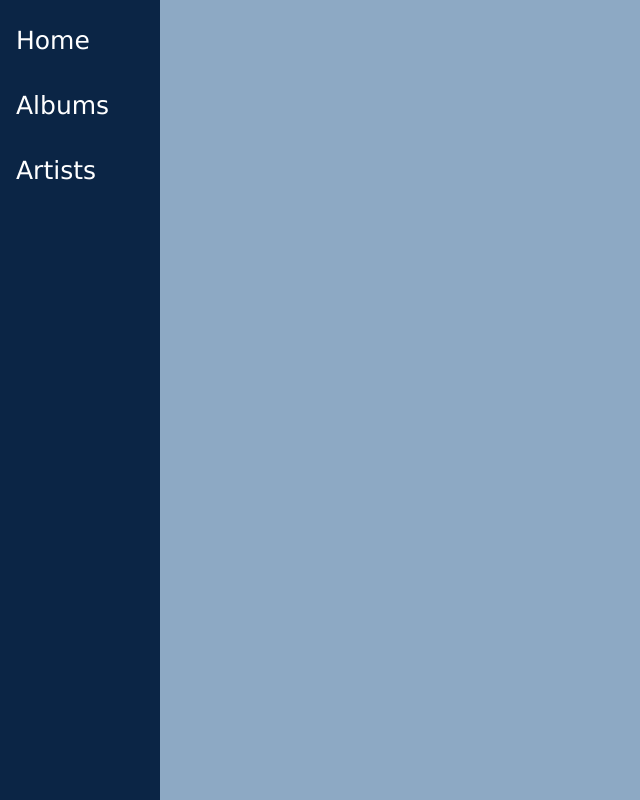
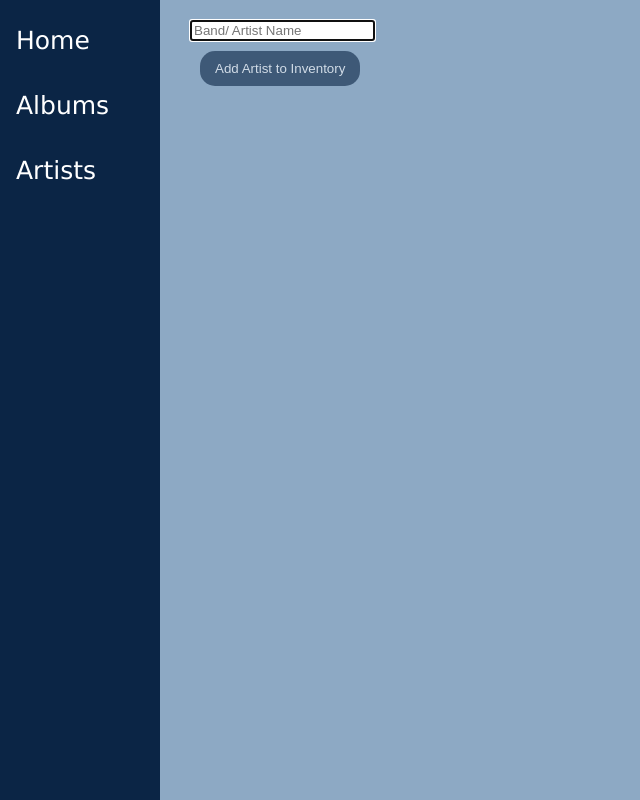
Before and after one commit to asliay/codeclan_pythonproject_week5, a Flask app: page /artists/new in a window 1280 px wide. Shown: the whole page, without its empty margins (0-640 px from the left). Run offline with Flask 2, Linux system fonts and the light colour scheme.

Commit message:
NEW/CREATE on artists route, SHOW on albums route and some CSS

```diff
--- a/controllers/artist_controller.py
+++ b/controllers/artist_controller.py
@@ -1,11 +1,10 @@
-from flask import Flask, Blueprint, render_template
+from flask import Flask, Blueprint, render_template, redirect, request
 from models.artist import Artist
 import repositories.artist_repository as artist_repository
 import repositories.album_repository as album_repository
 # import repositories.label_repository as label_repository
 
 artists_blueprint = Blueprint("artists", __name__)
-
 
 # Artists page showing list of Artists in stock
 @artists_blueprint.route("/artists")
@@ -20,6 +19,21 @@ def artists():
 def new_artist():
     return render_template("artists/new.html")
 
+# CREATE
+# POST "/artists"
+@artists_blueprint.route("/artists", methods=['POST'])
+def create_artist():
+    name = request.form['artist-name']
+    artist = Artist(name)
+    artist_repository.save(artist)
+    return redirect("/artists")
+
+# EDIT
+# GET "/albums/<id>/edit"
+
+# UPDATE
+# PUT "albums/<id>"
+
 
 # Albums by a specific Artist
 @artists_blueprint.route("/artists/<id>")
--- a/models/album.py
+++ b/models/album.py
@@ -8,8 +8,8 @@ class Album:
         self.cost_price = cost_price
         self.release_year = release_year
         # self.cover_art = cover_art
+        self.stock = stock
         self.label = label
-        self.stock = stock
         self.id = id
 
 
--- a/repositories/album_repository.py
+++ b/repositories/album_repository.py
@@ -35,7 +35,7 @@ def select(id):
     result = run_sql(sql, values)[0]
     if result is not None:
         artist = artist_repository.select(result['artist_id'])
-        album = Album(result['title'], artist, result['genre'], result['price'], result['cost_price'], result['release_year'], result['label'], result['id'])
+        album = Album(result['title'], artist, result['genre'], result['price'], result['cost_price'], result['release_year'], result['stock'], result['label'], result['id'])
     return album
 
 
--- a/static/style.css
+++ b/static/style.css
@@ -65,6 +65,10 @@ button {
   padding: 10px 15px;
 }
 
+.submit-button {
+  margin: 10px;
+}
+
 button:hover {
   opacity: 1;
 }
--- a/templates/albums/new.html
+++ b/templates/albums/new.html
@@ -14,7 +14,7 @@
     <div>
         <select name="artist_id" id="artist_id">
             <option value="">Choose Artist</option>
-            {% for artist in artists %}
+            {% for artist in artists|sort(attribute="name") %}
                 <option value="{{ artist.id }}">{{ artist.name }}</option>
             {% endfor %}
         </select>
@@ -69,7 +69,7 @@
                placeholder="Initial Stock Order"
                required>
     </div>
-    <button type="submit">Add Album to Stock</button>
+    <button class="submit-button" type="submit">Add Album to Inventory</button>
 </form>
 
 {% endblock content %}
--- a/templates/artists/index.html
+++ b/templates/artists/index.html
@@ -9,7 +9,7 @@
     <tr>
         <th>Name</th>
     </tr>
-    {% for artist in artists %}
+    {% for artist in artists|sort(attribute="name") %}
     <tr>
         <td><a href="/artists/{{artist.id}}">{{ artist.name }}</a></td>
     </tr>
--- a/templates/artists/new.html
+++ b/templates/artists/new.html
@@ -2,7 +2,17 @@
 
 {% block content %}
 
-<form action=""></form>
+<form action="/artists" method="post">
+    <div>
+        <input type="text"
+               name="artist-name"
+               id="artist-name"
+               placeholder="Band/ Artist Name"
+               required
+               autofocus>
+    </div>
+    <button class="submit-button">Add Artist to Inventory</button>
+</form>
 
 
 
--- a/templates/artists/show.html
+++ b/templates/artists/show.html
@@ -2,9 +2,9 @@
 
 {% block content %}
 
-    {% for album in albums %}
+    {% for album in albums|sort(reverse = true,attribute="release_year") %}
 
-        <p>Album Title: {{ album.title }}</p>
+        <p>Album Title: <a class="album-title" href="/albums/{{album.id}}">{{ album.title }}</a></p>
         <p>Artist: {{ artist.name }}</a></p>
         <p>Genre: {{ album.genre }}</p>
         <p>Record Label: {{ album.label }}</p>
```
Also changed, not shown: controllers/album_controller.py (+7 -0 lines), templates/albums/index.html (+5 -3 lines), templates/albums/show.html (added, +29 -0 lines).
